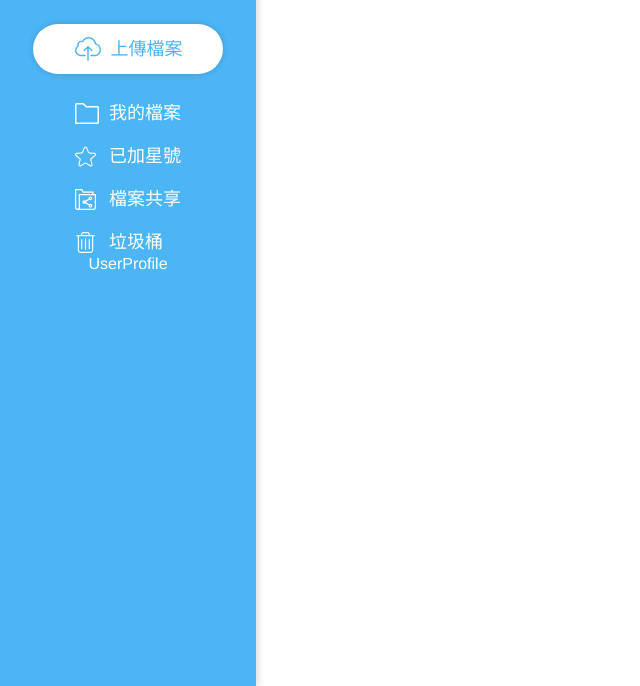
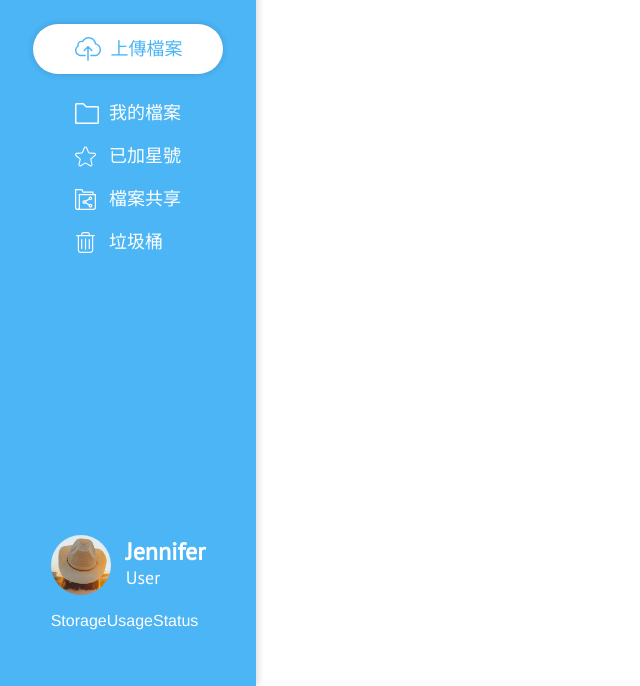
Before and after one commit to EasonChiang7178/f2e-cloud-storage, a Gatsby site: page / in a window 1280 px wide. Shown: the part 114-800 px from the top of the page, without its empty margins (0-640 px from the left). Built offline with nearby package versions, Linux system fonts and the light colour scheme; Gatsby itself is replaced by a stand-in of ours.

Commit message:
style UserInfo component

```diff
--- a/src/layouts/GlobalStyles.js
+++ b/src/layouts/GlobalStyles.js
@@ -3,7 +3,7 @@ import { Normalize } from "styled-normalize";
 import { createGlobalStyle } from "styled-components";
 
 const Global = createGlobalStyle`
-  @import url('https://fonts.googleapis.com/css?family=PT+Sans:400,700&display=swap');
+  @import url('https://fonts.googleapis.com/css?family=PT+Sans:400,600&display=swap');
   body {
     font-family: 'Helvetica Neue', -apple-system, BlinkMacSystemFont, "Helvetica", 'Segoe UI', 'Open Sans', sans-serif;
     -webkit-tap-highlight-color: rgba(0,0,0,0);
--- /dev/null
+++ b/src/layouts/Sidebar/UserProfile/StorageUsageStatus/index.js
@@ -0,0 +1,12 @@
+import React from "react"
+import PropTypes from "prop-types"
+
+const StorageUsageStatus = ({ className }) => {
+  return <div>StorageUsageStatus</div>
+}
+
+StorageUsageStatus.propTypes = {
+  className: PropTypes.string,
+}
+
+export default StorageUsageStatus
--- /dev/null
+++ b/src/layouts/Sidebar/UserProfile/UserInfo/index.css.js
@@ -0,0 +1,36 @@
+import styled from "styled-components"
+import Image from "gatsby-image"
+
+export const Wrapper = styled.div`
+  display: flex;
+`
+
+export const Avatar = styled(Image)`
+  border-radius: 50%;
+`
+
+export const InfoWrapper = styled.div`
+  display: flex;
+  flex-direction: column;
+  justify-content: center;
+
+  ${Avatar} + & {
+    margin-left: 15px;
+  }
+`
+
+export const Name = styled.div`
+  font-size: 24px;
+  line-height: 24px;
+  font-weight: 600;
+  font-family: "PT Sans";
+`
+
+export const Role = styled.div`
+  font-size: 18px;
+  font-family: "PT Sans";
+
+  ${Name} + & {
+    margin-top: 4px;
+  }
+`
--- /dev/null
+++ b/src/layouts/Sidebar/UserProfile/UserInfo/index.js
@@ -0,0 +1,52 @@
+import React from "react"
+import PropTypes from "prop-types"
+import { useStaticQuery, graphql } from "gatsby"
+
+import { Wrapper, Avatar, InfoWrapper, Name, Role } from "./index.css"
+
+const UserInfo = ({ className, userName, userRole, avatarImageData }) => {
+  return (
+    <Wrapper className={className}>
+      <Avatar fixed={avatarImageData} />
+
+      <InfoWrapper>
+        <Name>{userName}</Name>
+        <Role>{userRole}</Role>
+      </InfoWrapper>
+    </Wrapper>
+  )
+}
+
+UserInfo.propTypes = {
+  className: PropTypes.string,
+  userName: PropTypes.string,
+  userRole: PropTypes.string,
+  avatarImageData: PropTypes.object
+}
+
+
+const UserInfoContainer = ({ className }) => {
+  const data = useStaticQuery(graphql`
+    query {
+      avatar: file(relativePath: { eq: "avatar.jpg" }) {
+        childImageSharp {
+          fixed(width: 60, height: 60) {
+            ...GatsbyImageSharpFixed_withWebp
+          }
+        }
+      }
+    }
+  `)
+
+  return (
+    <UserInfo
+      className={className}
+      userName="Jennifer"
+      userRole="User"
+      avatarImageData={data.avatar.childImageSharp.fixed}
+    />
+  )
+}
+
+
+export default UserInfoContainer
--- a/src/layouts/Sidebar/UserProfile/index.css.js
+++ b/src/layouts/Sidebar/UserProfile/index.css.js
@@ -0,0 +1,11 @@
+import styled from "styled-components"
+import UserInfoRaw from "./UserInfo"
+import StorageUsageStatusRaw from "./StorageUsageStatus"
+
+export const Container = styled.div``
+
+export const UserInfo = styled(UserInfoRaw)`
+  margin-bottom: 17px;
+`
+
+export const StorageUsageStatus = styled(StorageUsageStatusRaw)``
--- a/src/layouts/Sidebar/UserProfile/index.js
+++ b/src/layouts/Sidebar/UserProfile/index.js
@@ -1,8 +1,19 @@
 import React from "react";
 import PropTypes from "prop-types";
 
-const UserProfile = () => {
-  return <div>UserProfile</div>;
+import { Container, UserInfo, StorageUsageStatus } from "./index.css"
+
+const UserProfile = ({ className }) => {
+  return (
+    <Container className={className}>
+      <UserInfo />
+      <StorageUsageStatus />
+    </Container>
+  );
 };
 
+UserProfile.propTypes = {
+  className: PropTypes.string
+}
+
 export default UserProfile;
--- a/src/layouts/Sidebar/index.css.js
+++ b/src/layouts/Sidebar/index.css.js
@@ -29,4 +29,6 @@ export const UploadButton = styled(UploadButtonRaw)`
 
 export const Navigation = styled(NavigationRaw)``
 
-export const UserProfile = styled(UserProfileRaw)``
+export const UserProfile = styled(UserProfileRaw)`
+  margin-top: auto;
+`
```
Also changed, not shown: src/images/avatar.jpg (added), src/layouts/Sidebar/UserProfile/StorageUsageStatus/index.css.js (added).
